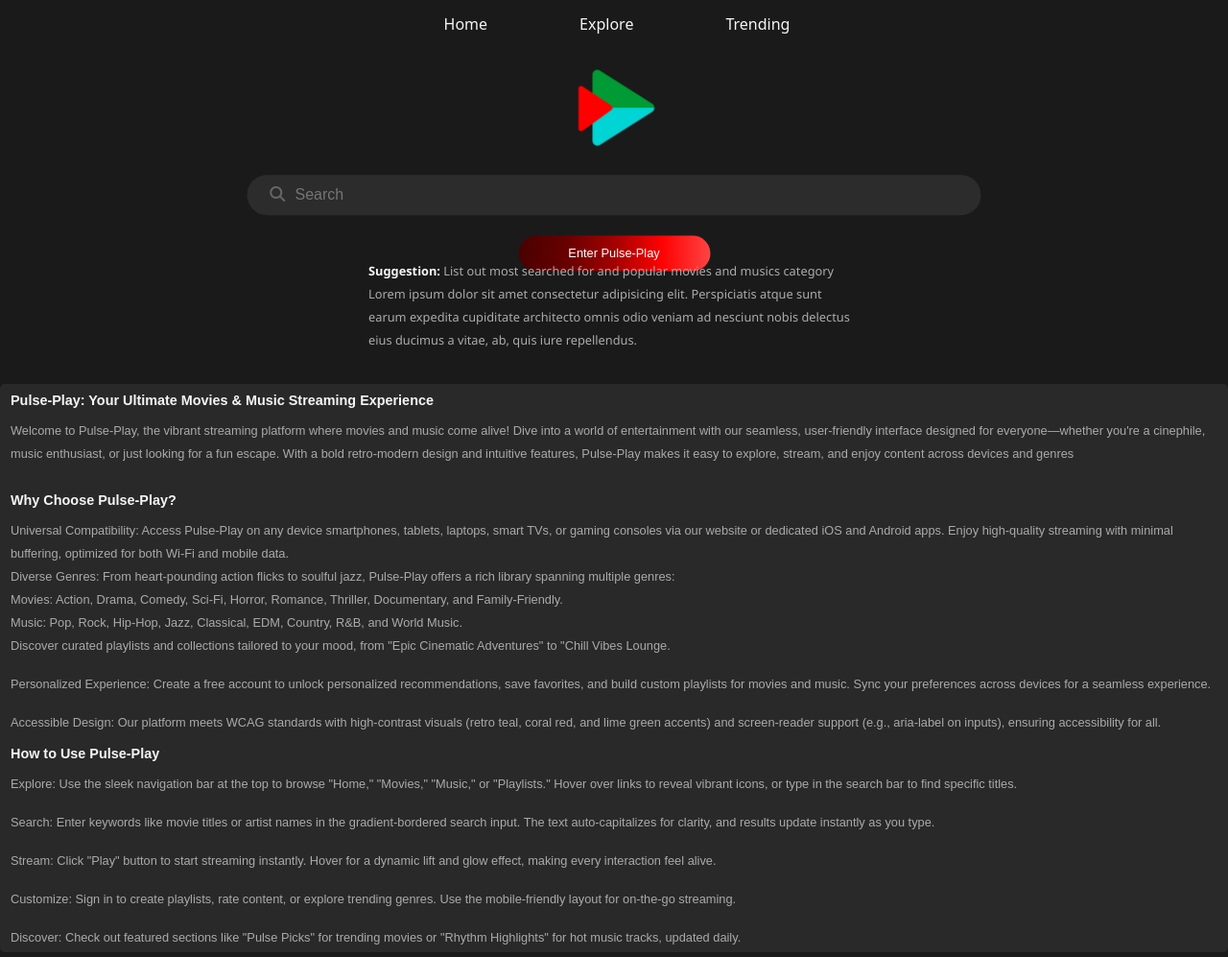
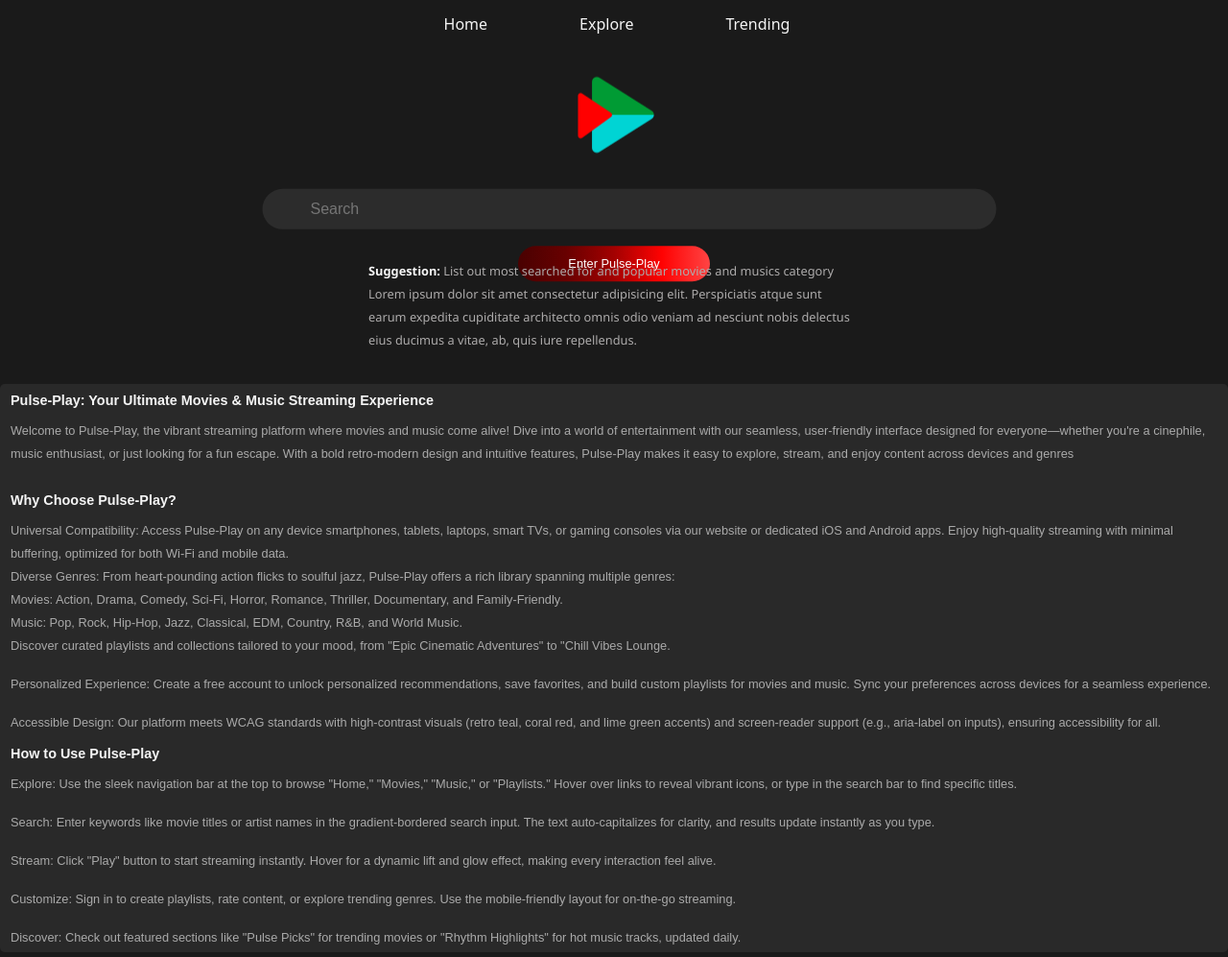
Before and after one commit to NkJoe/Pulse-play, a plain HTML site: page index.html in a window 1280 px wide. Shown: the whole page at 96% size. Drawn offline with Linux system fonts and the light colour scheme.

Commit message:
resizing

```diff
--- a/style.css
+++ b/style.css
@@ -49,8 +49,19 @@ body {
     left: 50%;
     transform: translate(-50%, -10%);
     justify-items: center;
+    height: 300px;
+}
+.image {
+    position: absolute;
+    top: 10%;
+    left: 50%;
+    transform: translate(-50%, -10%);
 }
 .search input {
+    position: absolute;
+    top: 45%;
+    left: 50%;
+    transform: translate(-50%, -10%);
     border-radius: 50px;
     padding: 0.7rem;
     background-color: rgb(44, 44, 44);
@@ -68,12 +79,11 @@ body {
 .search i{
     color: #666;
     position: absolute;
-    top: 74%;
-    left: 5%;
+    top: 53%;
 }
 button {
     position: absolute;
-    top: 105%;
+    top: 70%;
     left: 50%;
     transform: translate(-50%, -10%);
     padding: 0.7rem;
```
